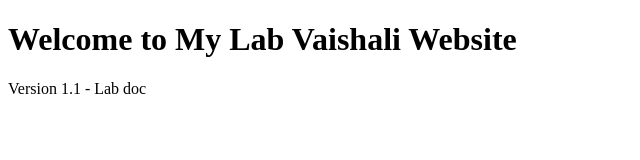
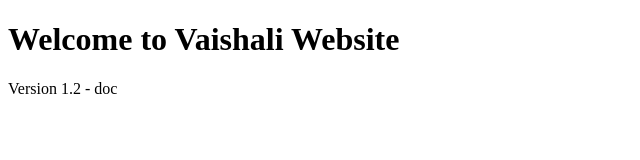
Before and after one commit to Vaishali-kodumoor/LAB-4, a plain HTML site: page site/index.html in a window 1280 px wide. Shown: the whole page, without its empty margins (0-640 px from the left). Drawn offline with Linux system fonts and the light colour scheme.

Commit message:
Update title and content in index.html

```diff
--- a/site/index.html
+++ b/site/index.html
@@ -2,10 +2,10 @@
 <html lang="en">
 <head>
     <meta charset="UTF-8">
-    <title>Lab Website</title>
+    <title>Website</title>
 </head>
 <body>
-    <h1>Welcome to My Lab Vaishali Website</h1>
-    <p>Version 1.1 - Lab doc</p>
+    <h1>Welcome to Vaishali Website</h1>
+    <p>Version 1.2 - doc</p>
 </body>
 </html>
```
